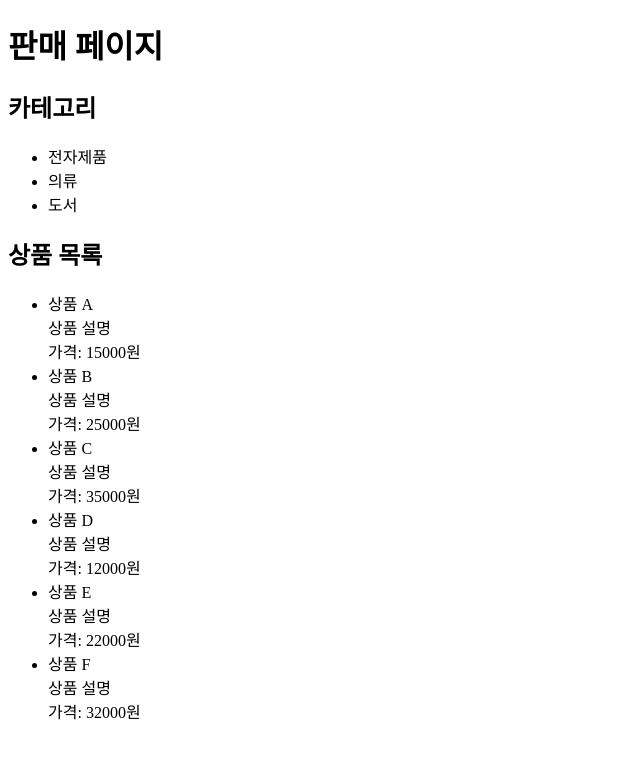
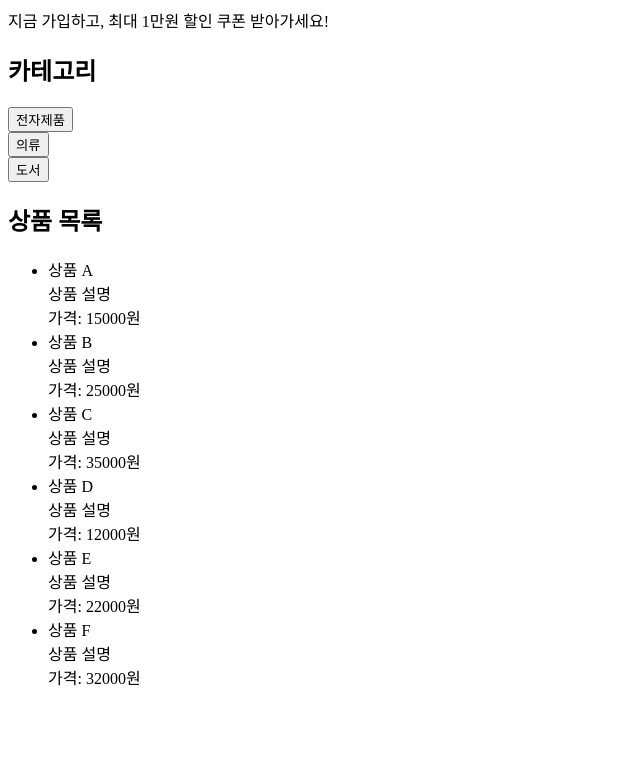
Before and after one commit to glorypang/-KB-Git_practice, a plain HTML site: page pages/sale.html in a window 1280 px wide. Shown: the whole page, without its empty margins (0-640 px from the left). Drawn offline with Linux system fonts and the light colour scheme.

Commit message:
refactor: html 태그 수정

```diff
--- a/pages/sale.html
+++ b/pages/sale.html
@@ -4,24 +4,28 @@
     <meta charset="UTF-8" />
     <meta name="viewport" content="width=device-width, initial-scale=1.0" />
     <title>판매 페이지</title>
+    <link rel="stylesheet" href="../css/sale.css" />
   </head>
   <body>
-    <head>
     <div id="sale-title">
-        <h1>판매 페이지</h1>
+      <span>지금 가입하고, 최대 1만원 할인 쿠폰 받아가세요!</span>
     </div>
-    </head>
-    <section>
+
     <div id="category">
       <h2>카테고리</h2>
-        <ul>
-          <li>전자제품</li>
-          <li>의류</li>
-          <li>도서</li>
-        </ul>
+      <div id="category-buttons">
+        <div>
+          <button>전자제품</button>
         </div>
-    </section>
-    <section>
+        <div>
+          <button>의류</button>
+        </div>
+        <div>
+          <button>도서</button>
+        </div>
+      </div>
+    </div>
+
     <div id="products-list">
       <h2>상품 목록</h2>
       <ul>
@@ -69,6 +73,5 @@
         </li>
       </ul>
     </div>
-    </section>
   </body>
 </html>
```
Lines whose indentation alone changed are shown as unchanged.
